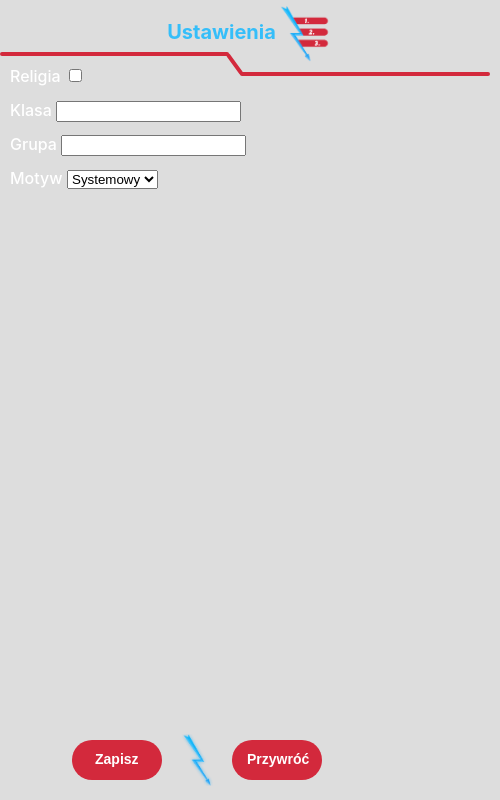
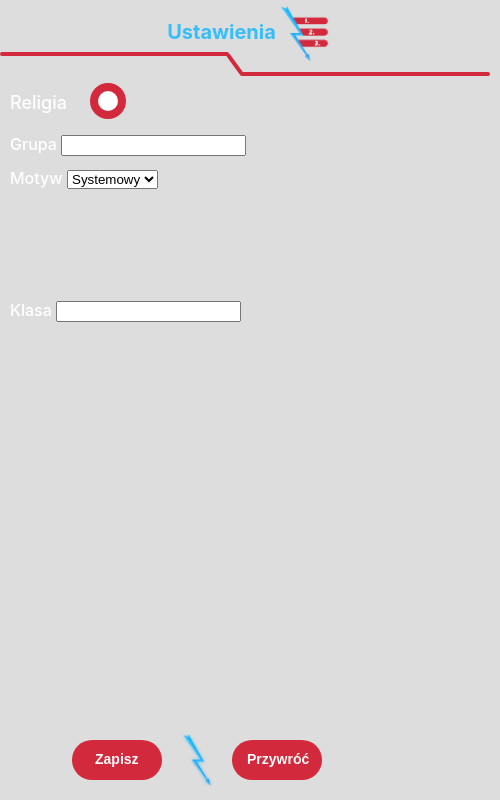
Before and after one commit to imLinguin/plan-lekcji, an Electron app: page frontend/content/popup/popup.html in a window 500 px wide. Drawn offline with Linux system fonts and the light colour scheme; no server answers.

Commit message:
przycisk religai

```diff
--- a/frontend/content/popup/popup.css
+++ b/frontend/content/popup/popup.css
@@ -144,7 +144,7 @@ footer {
 #klasa {
     position: absolute;
     left: 10px;
-    top: 100px;
+    top: 300px;
 }
 
 .grupa-text {
@@ -177,3 +177,137 @@ footer {
     height: 52px;
     user-select: none;
 }
+
+*
+{
+    -webkit-tap-highlight-color: transparent;
+    outline: none;
+}
+
+#_religia
+{
+    display: none;
+}
+
+.religia-text
+{
+    position: absolute;
+    top: 50%;
+    right: 0;
+    left: 0;
+    width: 36px;
+    height: 36px;
+    margin: 0 auto;
+    background-color: #d3293c;
+    transform: translateY(-50%);
+    border-radius: 50%;
+    box-shadow: 0 0px 0px #ffbeb8;
+    cursor: pointer;
+    transition: 0.2s ease transform, 0.2s ease background-color, 0.2s ease box-shadow;
+    overflow: hidden;
+    z-index: 1;
+}
+
+.religia-text:before
+{
+    content: "";
+    position: absolute;
+    top: 50%;
+    right: 0;
+    left: 0;
+    width: 20px;
+    height: 20px;
+    margin: 0 auto;
+    background-color: #fff;
+    transform: translateY(-50%);
+    border-radius: 50%;
+    box-shadow: inset 0 0px 0px #ffbeb8;
+    transition: 0.2s ease width, 0.2s ease height;
+}
+
+.religia-text:hover:before
+{
+    width: 16px;
+    height: 16px;
+    box-shadow: inset 0 0px 0px #ff9d96;
+}
+
+.religia-text:active
+{
+    transform: translateY(-50%) scale(0.9);
+}
+
+#religia_mark
+{
+    position: absolute;
+    top: 10px;
+    right: 0;
+    left: 0;
+    width: 21px;
+    height: 11px;
+    margin: 0 auto;
+    margin-left: 8.5px;
+    transform: rotateZ(-40deg);
+}
+
+#religia_mark:before, #religia_mark:after
+{
+    content: "";
+    position: absolute;
+    background-color: #fff;
+    border-radius: 2px;
+    opacity: 0;
+    transition: 0.2s ease transform, 0.2s ease opacity;
+}
+
+#religia_mark:before
+{
+    left: 0;
+    bottom: 0;
+    width: 4.3px;
+    height: 15px;
+    box-shadow: -2px 0 5px rgba(0,0,0,0.23);
+    transform: translateY(-68px)
+}
+
+#religia_mark:after
+{
+    left: 0;
+    bottom: 0;
+    width: 100%;
+    height: 4.3px;
+    box-shadow: 0 3px 5px rgba(0,0,0,0.23);
+    transform: translateX(78px)
+}
+
+#_religia:checked + .religia-text
+{
+    background-color: #35bef9;
+    box-shadow: 0 0px 0px #68b3ff;
+}
+
+#_religia:checked + .religia-text:before
+{
+    width: 0;
+    height: 0;
+}
+
+#_religia:checked + .religia-text #religia_mark:before, #_religia:checked + .religia-text #religia_mark:after
+{
+    transform: translate(0);
+    opacity: 1;
+}
+
+h3 {
+    color: #ffffff;
+    font-weight: 500;
+    font-size: 18px;
+    position: absolute;
+    top: 8px;
+}
+
+.religia-checkbox {
+    position: absolute;
+    left: 80px;
+    top: 35px;
+}
--- a/frontend/content/popup/popup.html
+++ b/frontend/content/popup/popup.html
@@ -32,10 +32,22 @@
     </div>
   </section>
 
+  <!--
+    <input type="checkbox" id="_checkbox">
+    <label for="_checkbox">
+    <div id="tick_mark"></div>
+    </label>
+  -->
+
   <section id="preferences">
     <article id="religia">
-      <label class="religia-text">Religia</label>
-      <input type="checkbox" name="religia" class="religia">
+      <h3>Religia</h3>
+      <div class="religia-checkbox">
+        <input type="checkbox" id="_religia">
+        <label for="_religia" class="religia-text">
+          <div id="religia_mark"></div>
+        </label>
+      </div>
     </article>
 
     <article id="klasa">
--- a/frontend/content/popup/popup.js
+++ b/frontend/content/popup/popup.js
@@ -1,7 +1,7 @@
 const { ipcRenderer } = require("electron");
 const saveButton = document.querySelector(".save");
 const restoreButton = document.querySelector(".restore");
-const religiaCheck = document.querySelector(".religia");
+const religiaCheck = document.querySelector("#_religia");
 const klasaBox = document.querySelector(".klasa");
 const grupyBox = document.querySelector(".grupa");
 const themeSelect = document.querySelector(".motyw")
--- a/frontend/main.js
+++ b/frontend/main.js
@@ -62,7 +62,7 @@ async function loadPrefs() {
     preferencje = fs.readFileSync(path.join(__dirname, "preferences.json"));
     preferencje = await JSON.parse(preferencje);
   }
-  nativeTheme.themeSource = preferencje.motyw || "system";
+  nativeTheme.themeSource = preferencje?.motyw || "system";
 }
 app.setName("Plan Lekcji");
 app.setAppUserModelId("Plan Lekcji");
```
